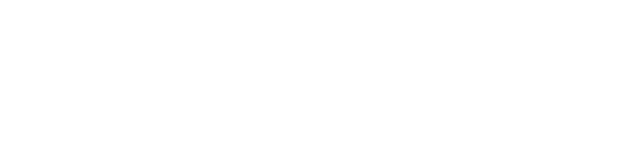
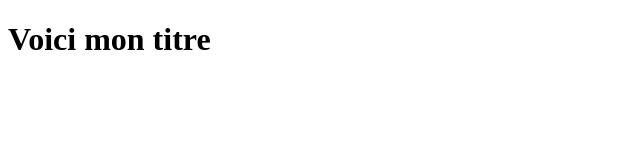
Before and after one commit to ManonGrazio/my-super-website, a plain HTML site: page index.html in a window 1280 px wide. Shown: the whole page, without its empty margins (0-640 px from the left). Drawn offline with Linux system fonts and the light colour scheme.

Commit message:
modif titre

```diff
--- a/index.html
+++ b/index.html
@@ -5,6 +5,7 @@
     <title>title</title>
   </head>
   <body>
+    <h1>Voici mon titre</h1>
 
   </body>
 </html>
```
